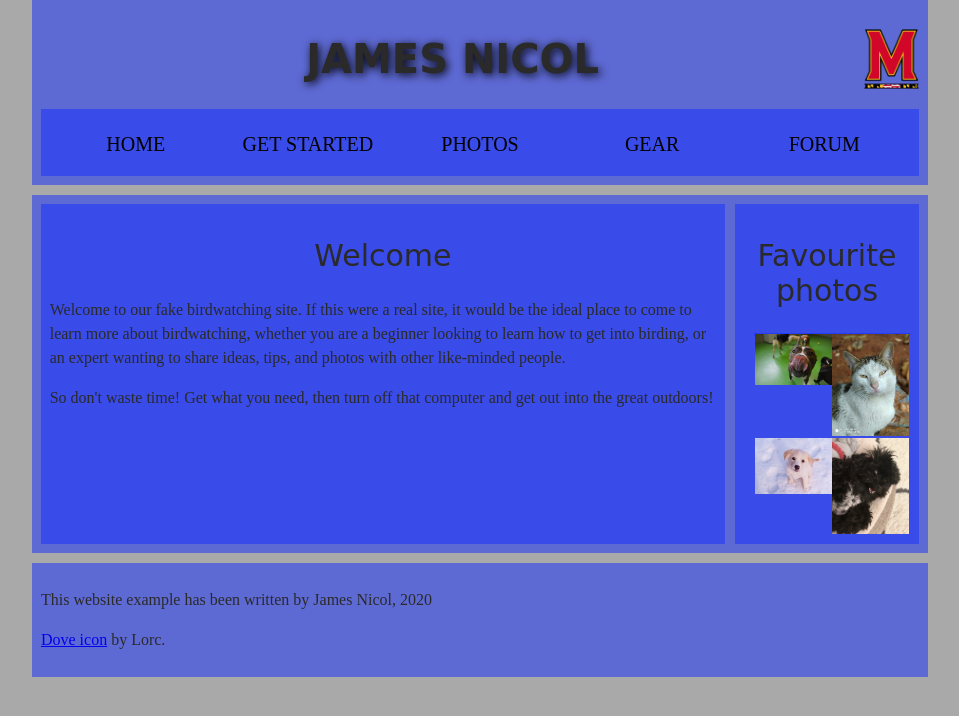
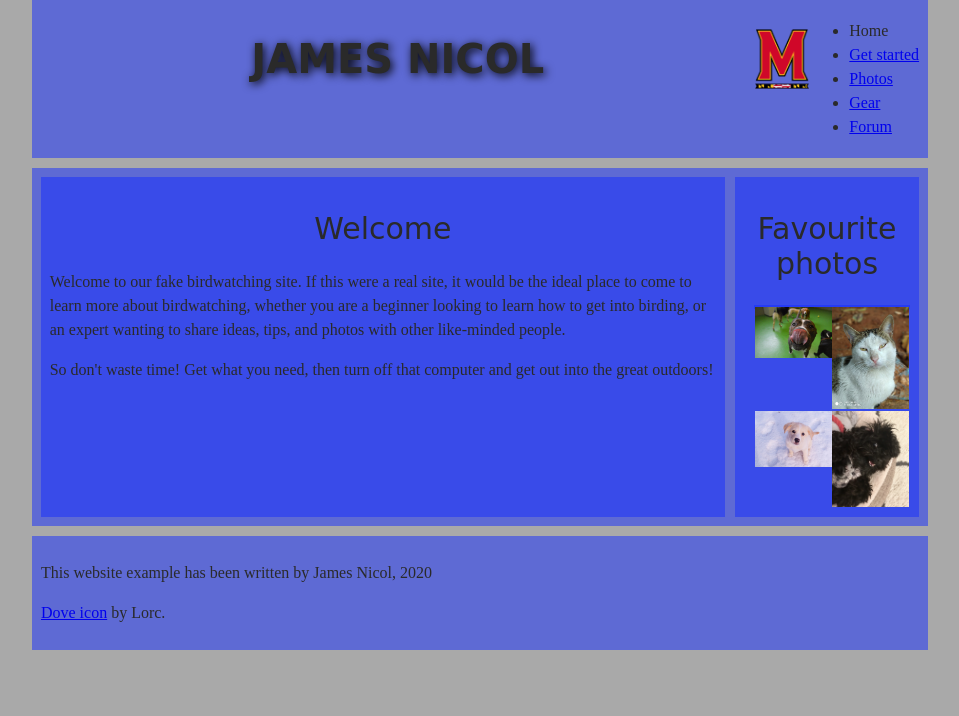
Before and after one commit to jamesnicol12/jamesnicol12.github.io, a plain HTML site: page assignment_1/index.html in a window 1280 px wide. Shown: the whole page, without its empty margins (160-1119 px from the left). Drawn offline with Linux system fonts and the light colour scheme; files whose address does not match are found by name.

Commit message:
Update style.css

```diff
--- a/assignment_1/style.css
+++ b/assignment_1/style.css
@@ -64,7 +64,7 @@ html, body {
     padding: 1%;
   }
 
-  main, header, nav, article, aside, footer, section {
+  main, header, article, aside, footer, section {
     background-color: rgba(21, 44, 255, 0.5);
     padding: 1%;
   }
@@ -80,35 +80,6 @@ html, body {
     padding-top: 20.15px;
   }
 
-  nav {
-    height: 50px;
-    flex: 100%;
-    display: flex;
-  }
-
-  nav ul {
-    padding: 0;
-    list-style-type: none;
-    flex: 2;
-    display: flex;
-  }
-
-  nav li {
-    display: inline;
-    text-align: center;
-    flex: 1;
-  }
-
-  nav a, nav span {
-    display: inline-block;
-    font-size: 2rem;
-    height: 3rem;
-    line-height: 1.7;
-    text-transform: uppercase;
-    text-decoration: none;
-    color: black;
-
-  }
 
   /* || main layout */
 
```
